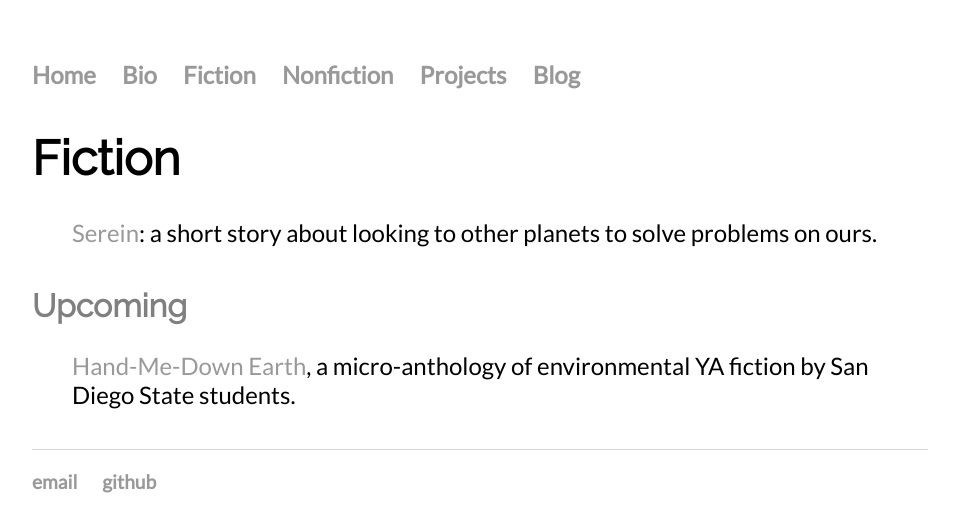
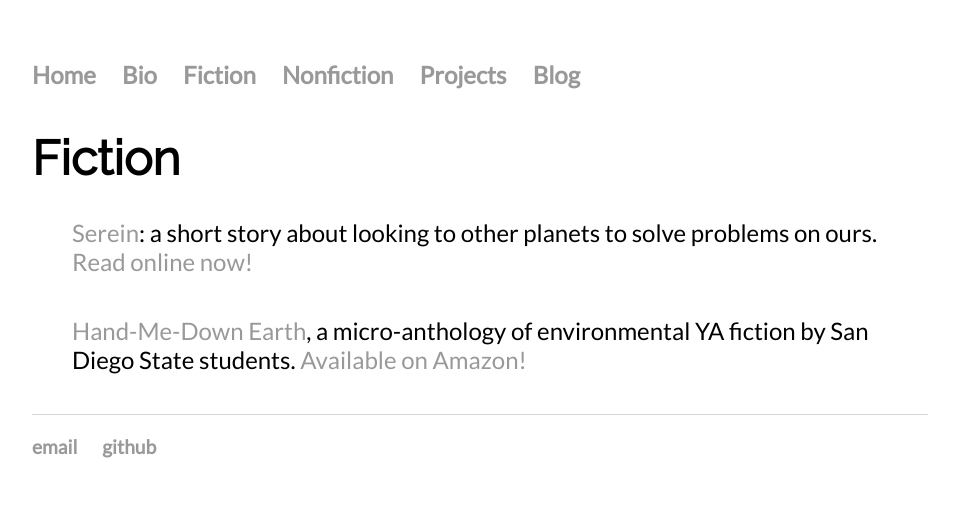
Before and after one commit to bhayes7/bhayes7.github.io, a Jekyll site: the page built from fiction.html, in a window 1280 px wide. Shown: the top 532 px of the page, without its empty margins (160-1119 px from the left). Built offline with Jekyll 4.4.1, drawn with Linux system fonts in a browser that asks for light colours.

Commit message:
made HMDE current on fiction page

```diff
--- a/bio.html
+++ b/bio.html
@@ -6,7 +6,7 @@ permalink: "/bio/"
 
 <div class="blurb">
 	<h1>Bio</h1>
-	<p>Brienne is a writer, programmer, and digital humanist from San Diego, California. They are currently finishing their bachelor’s degree at San Diego State University, where they study English and applied mathematics. In the fall, they will begin their master’s degree in social data science at the University of Oxford.</p>
+	<p>Brienne is a writer, programmer, and digital humanist from San Diego, California. In the fall, they will begin their master’s degree in social data science at the University of Oxford. They recently completed their bachelor’s degree at San Diego State University, where they studied English and applied mathematics.</p>
 	<p>A science fiction habitué from an early age, Brienne writes and studies paraliterary works that leverage their marginality to create new modes of discourse. Brienne is particularly invested in how works of science fiction, electronic literature, and experimental literature give queer narratives a place outside of the mainstream. Their writing explores the intersections of science and technology with gender and sexuality and how the resulting confluences and divergences impact the many facets of queer experience.</p>
 	<p>You can read a sample of Brienne’s writing <a href="/fiction/serein">here</a> and find their thoughts on some formative texts
 		<a href="/blog/2020/04/11/some-important-books">here</a>.</p>
--- a/fiction.html
+++ b/fiction.html
@@ -8,12 +8,11 @@ permalink: "/fiction/"
 	<h1>Fiction</h1>
 	<body>
 		<ul>
-			<li><a href="/fiction/serein">Serein</a>: a short story about looking to other planets to solve problems on ours.</li>
+			<li><a href="/fiction/serein">Serein</a>: a short story about looking to other planets to solve problems on ours. <a href="/fiction/serein">Read online now!</a></li>
+		</ul>
+		<ul>
+			<li><a href="/fiction/hand-me-down-earth">Hand-Me-Down Earth</a>, a micro-anthology of environmental YA fiction by San Diego State students. <a href="https://www.amazon.com/dp/B087ZT5KTQ">Available on Amazon!</a></li>
 		</ul>
 	</body>
-	<h2>Upcoming</h2>
-	<ul>
-		<li><a href="/fiction/hand-me-down-earth">Hand-Me-Down Earth</a>, a micro-anthology of environmental YA fiction by San Diego State students.</li>
-	</ul>
 
 </div><!-- /.blurb -->
```
Also changed, not shown: Gemfile.lock.
